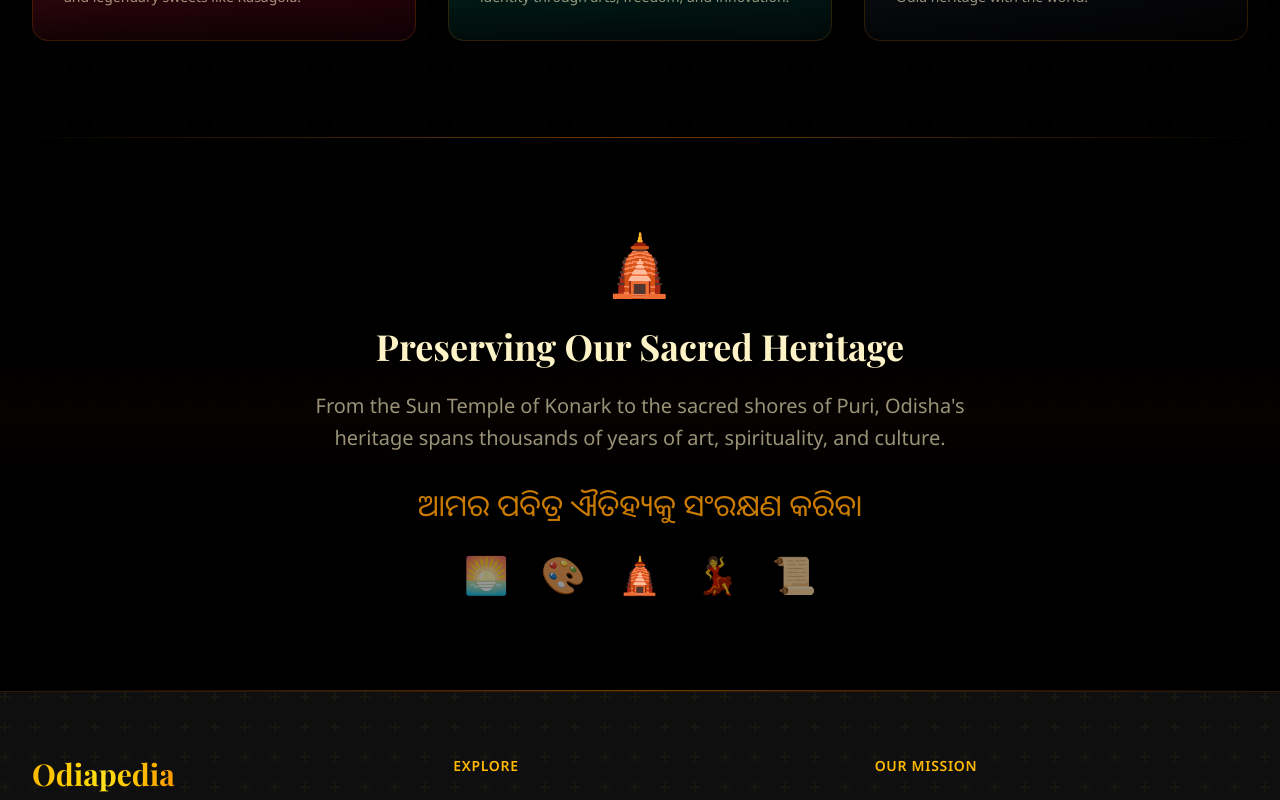
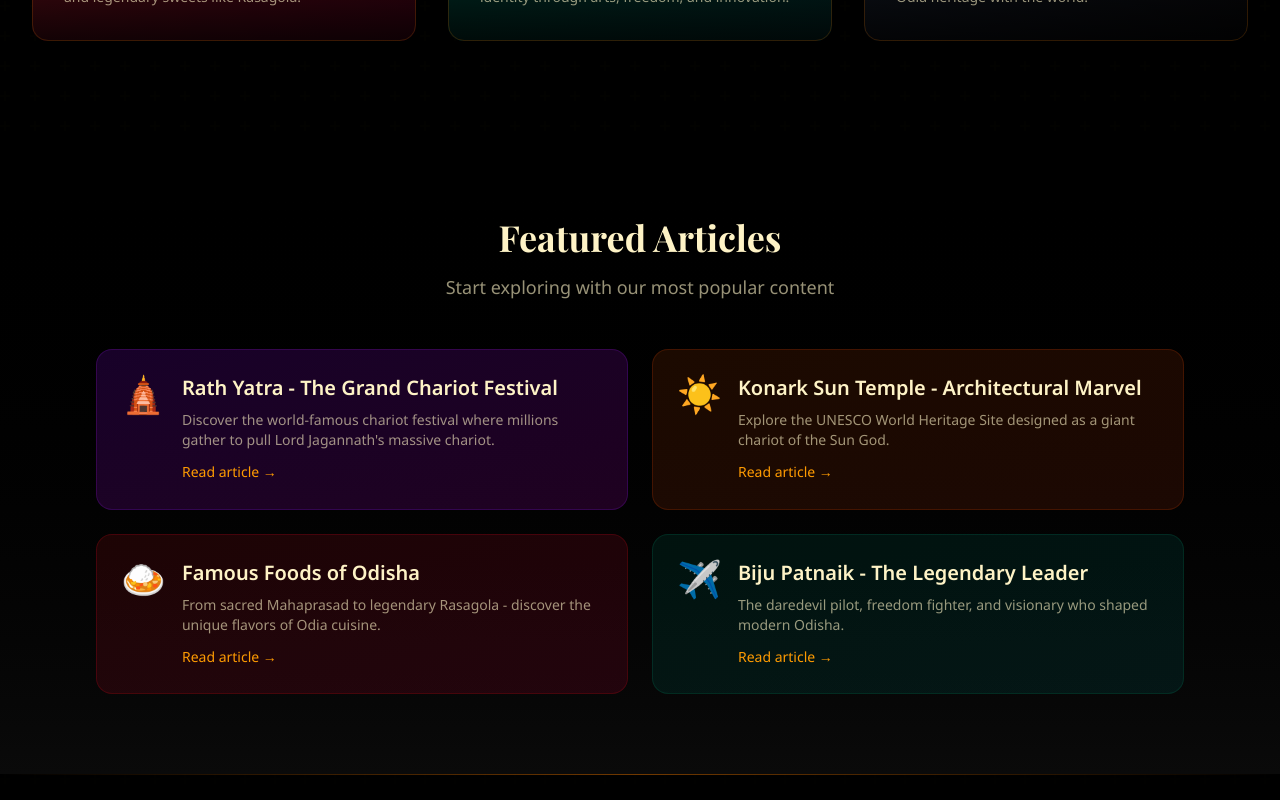
Before and after one commit to theluckiestsoul/Odiapedia, a Next.js app: page / in a window 1280 px wide. Shown: the part 1640-2440 px from the top of the page. Built offline with nearby package versions, Linux system fonts and the light colour scheme.

Commit message:
Add Featured Articles section to homepage
Shows 4 popular articles (Rath Yatra, Konark, Foods, Biju Patnaik)
directly on homepage for better discoverability and SEO

```diff
--- a/src/app/page.tsx
+++ b/src/app/page.tsx
@@ -189,6 +189,108 @@ export default function Home() {
         </div>
       </section>
 
+      {/* Featured Articles Section */}
+      <section className="py-20 bg-gradient-to-b from-black to-neutral-950 relative">
+        <div className="absolute inset-0 pattern-overlay opacity-5"></div>
+
+        <div className="relative z-10 max-w-6xl mx-auto px-4 sm:px-6 lg:px-8">
+          <div className="text-center mb-12">
+            <h2 className="text-3xl md:text-4xl font-bold text-amber-100 mb-4 font-display">
+              Featured Articles
+            </h2>
+            <p className="text-amber-100/60 text-lg">
+              Start exploring with our most popular content
+            </p>
+          </div>
+
+          <div className="grid grid-cols-1 md:grid-cols-2 gap-6">
+            {/* Featured Article 1 */}
+            <Link
+              href="/culture/rath-yatra"
+              className="group bg-gradient-to-br from-purple-950/40 to-fuchsia-950/40 rounded-2xl p-6 border border-purple-800/30 hover:border-amber-600/50 transition-all duration-300"
+            >
+              <div className="flex items-start gap-4">
+                <span className="text-4xl">🛕</span>
+                <div className="flex-1">
+                  <h3 className="text-xl font-semibold text-amber-100 group-hover:text-amber-300 transition-colors mb-2">
+                    Rath Yatra - The Grand Chariot Festival
+                  </h3>
+                  <p className="text-amber-100/60 text-sm line-clamp-2">
+                    Discover the world-famous chariot festival where millions gather to pull Lord Jagannath&apos;s massive chariot.
+                  </p>
+                  <span className="inline-block mt-3 text-amber-500 text-sm group-hover:text-amber-400">
+                    Read article →
+                  </span>
+                </div>
+              </div>
+            </Link>
+
+            {/* Featured Article 2 */}
+            <Link
+              href="/history/konark-sun-temple"
+              className="group bg-gradient-to-br from-amber-950/40 to-orange-950/40 rounded-2xl p-6 border border-orange-800/30 hover:border-amber-600/50 transition-all duration-300"
+            >
+              <div className="flex items-start gap-4">
+                <span className="text-4xl">☀️</span>
+                <div className="flex-1">
+                  <h3 className="text-xl font-semibold text-amber-100 group-hover:text-amber-300 transition-colors mb-2">
+                    Konark Sun Temple - Architectural Marvel
+                  </h3>
+                  <p className="text-amber-100/60 text-sm line-clamp-2">
+                    Explore the UNESCO World Heritage Site designed as a giant chariot of the Sun God.
+                  </p>
+                  <span className="inline-block mt-3 text-amber-500 text-sm group-hover:text-amber-400">
+                    Read article →
+                  </span>
+                </div>
+              </div>
+            </Link>
+
+            {/* Featured Article 3 */}
+            <Link
+              href="/food/famous-foods"
+              className="group bg-gradient-to-br from-red-950/40 to-rose-950/40 rounded-2xl p-6 border border-red-800/30 hover:border-amber-600/50 transition-all duration-300"
+            >
+              <div className="flex items-start gap-4">
+                <span className="text-4xl">🍛</span>
+                <div className="flex-1">
+                  <h3 className="text-xl font-semibold text-amber-100 group-hover:text-amber-300 transition-colors mb-2">
+                    Famous Foods of Odisha
+                  </h3>
+                  <p className="text-amber-100/60 text-sm line-clamp-2">
+                    From sacred Mahaprasad to legendary Rasagola - discover the unique flavors of Odia cuisine.
+                  </p>
+                  <span className="inline-block mt-3 text-amber-500 text-sm group-hover:text-amber-400">
+                    Read article →
+                  </span>
+                </div>
+              </div>
+            </Link>
+
+            {/* Featured Article 4 */}
+            <Link
+              href="/people/biju-patnaik"
+              className="group bg-gradient-to-br from-emerald-950/40 to-teal-950/40 rounded-2xl p-6 border border-emerald-800/30 hover:border-amber-600/50 transition-all duration-300"
+            >
+              <div className="flex items-start gap-4">
+                <span className="text-4xl">✈️</span>
+                <div className="flex-1">
+                  <h3 className="text-xl font-semibold text-amber-100 group-hover:text-amber-300 transition-colors mb-2">
+                    Biju Patnaik - The Legendary Leader
+                  </h3>
+                  <p className="text-amber-100/60 text-sm line-clamp-2">
+                    The daredevil pilot, freedom fighter, and visionary who shaped modern Odisha.
+                  </p>
+                  <span className="inline-block mt-3 text-amber-500 text-sm group-hover:text-amber-400">
+                    Read article →
+                  </span>
+                </div>
+              </div>
+            </Link>
+          </div>
+        </div>
+      </section>
+
       {/* Heritage Section */}
       <section className="py-24 bg-gradient-to-b from-black via-amber-950/10 to-black relative overflow-hidden">
         <div className="absolute inset-0 pattern-overlay opacity-10"></div>
```
